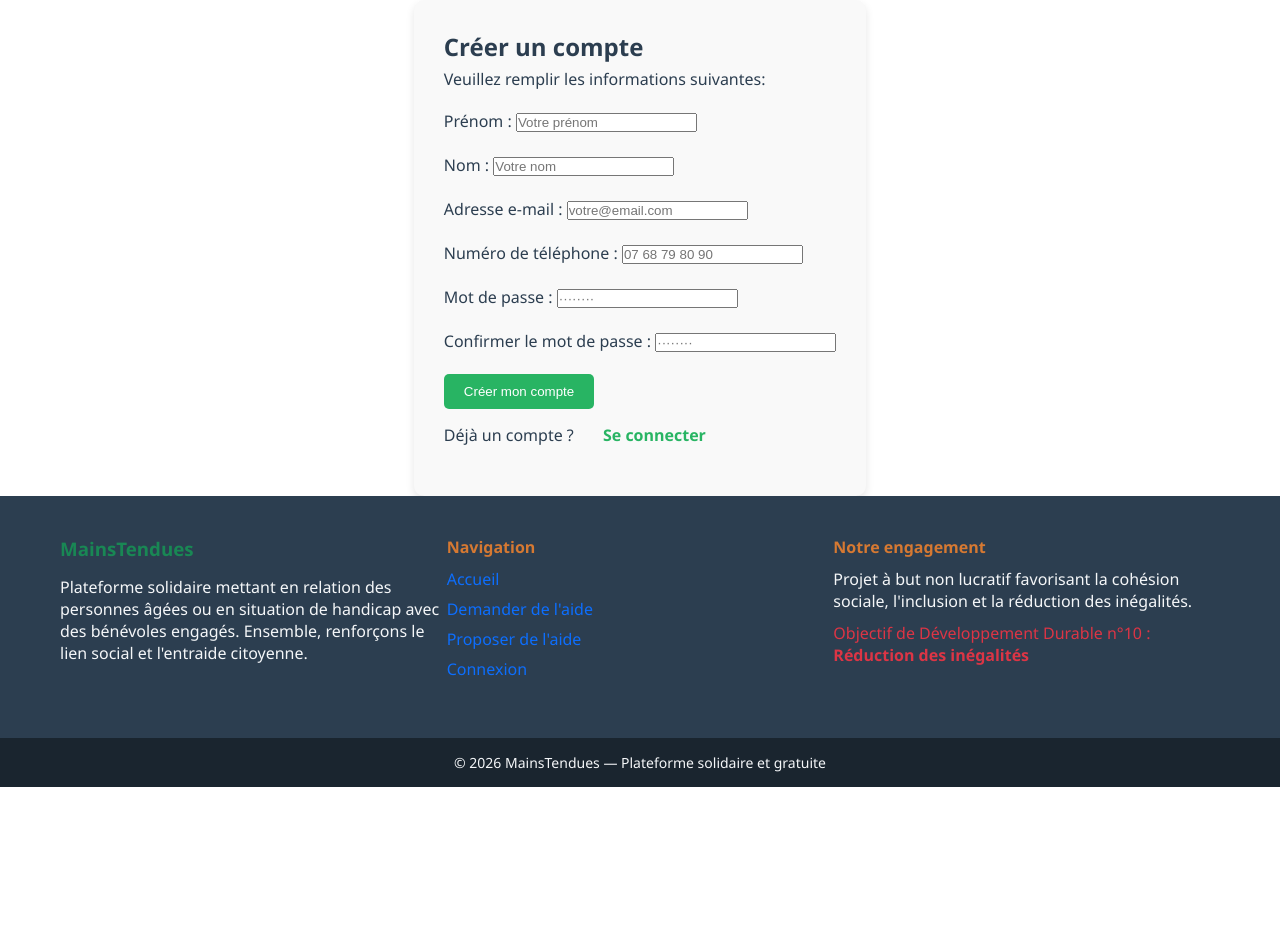
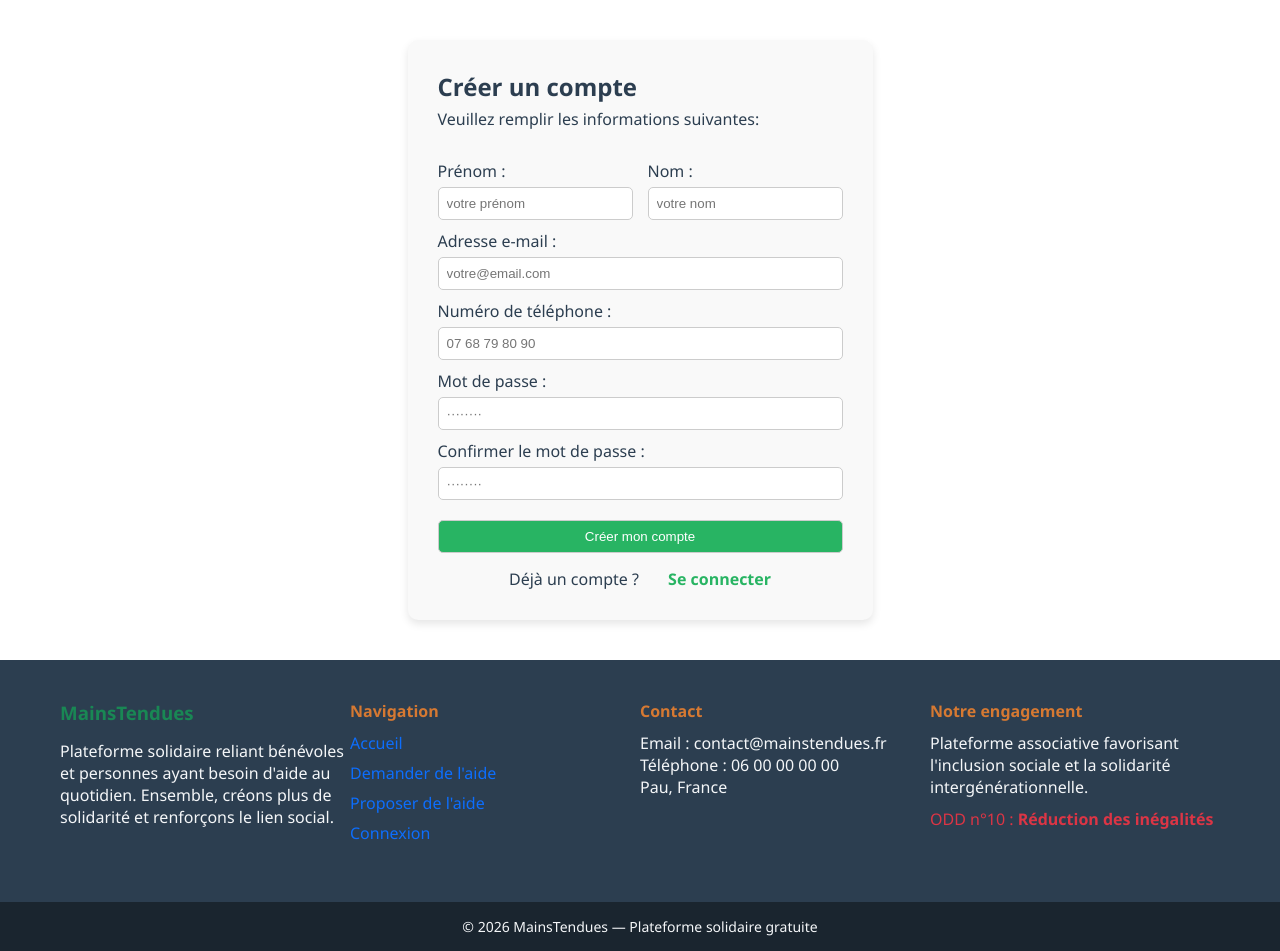
Before and after one commit to nocito-streaming/SAE-MainsTendues, a PHP site: page /index.php?page=signUp in a window 1280 px wide. Shown: the part 90-1041 px from the top of the page. Before the commit the page ends 877 px from the top, so only its background shows below. Run offline with PHP 8.4, Linux system fonts and the light colour scheme.

Commit message:
SignUp v2
Ajout et modification du css lié à la page de configuration de compte

```diff
--- a/assets/css/signUp.css
+++ b/assets/css/signUp.css
@@ -1,9 +1,8 @@
 main {
     display: flex;
-    align-items: center;
     justify-content: center;
-    height: 100vh;
     background-color: #ffffff;
+    padding: 40px 0;
 }
 
 .signup-form {
@@ -15,9 +14,46 @@ main {
     box-shadow: 0 4px 8px rgba(0, 0, 0, 0.1);
 }
 
+.signup-form form {
+    display: flex;
+    flex-direction: column;
+}
+
+.row {
+    display: flex;
+    gap: 15px;
+}
+
+.field {
+    display: flex;
+    flex-direction: column;
+    flex: 1;
+}
+
+.field input {
+    padding: 8px;
+    border-radius: 5px;
+    border: 1px solid #ccc;
+}
+
+.signup-form label {
+    margin-top: 10px;
+    margin-bottom: 5px;
+}
+
+.signup-form input {
+    padding: 8px;
+    border-radius: 5px;
+    border: 1px solid #ccc;
+    width: 100%;
+    box-sizing: border-box;
+}
+
 .btn {
+    margin-top: 20px;
     background-color: #28B463;
     color: white;
+    width: 100%;
     padding: 10px 20px;
     border: none;
     justify-content: center;
@@ -32,15 +68,18 @@ main {
 }
 
 
-.signup-form p {
+.signup-form p:first-of-type {
     align-self: flex-start;
     margin-bottom: 20px;
     color: #2c3e50;
 }
 
 .login-link {
+    text-align: center;
     margin-top: 15px;
     color: #2c3e50;
+    align-self: center;
+    text-align: center;
 }
 
 .login-link a {
@@ -48,3 +87,9 @@ main {
     text-decoration: none;
     font-weight: bold;
 }
+
+input:focus {
+    outline: none;
+    border-color: #28B463;
+    box-shadow: 0 0 5px rgba(40, 180, 99, 0.5);
+}
--- a/src/commons/footer.php
+++ b/src/commons/footer.php
@@ -10,17 +10,15 @@
         <footer class="main-footer">
             <div class="footer-container">
 
-                <!-- Présentation -->
                 <div class="footer-about">
                     <h3>MainsTendues</h3>
                     <p>
-                        Plateforme solidaire mettant en relation des personnes âgées
-                        ou en situation de handicap avec des bénévoles engagés.
-                        Ensemble, renforçons le lien social et l'entraide citoyenne.
+                        Plateforme solidaire reliant bénévoles et personnes ayant besoin
+                        d'aide au quotidien. Ensemble, créons plus de solidarité et
+                        renforçons le lien social.
                     </p>
                 </div>
 
-                <!-- Navigation -->
                 <div class="footer-links">
                     <h4>Navigation</h4>
                     <ul>
@@ -31,24 +29,28 @@
                     </ul>
                 </div>
 
-                <!-- Engagement -->
+                <div class="footer-contact">
+                    <h4>Contact</h4>
+                    <p>Email : contact@mainstendues.fr</p>
+                    <p>Téléphone : 06 00 00 00 00</p>
+                    <p>Pau, France</p>
+                </div>
+
                 <div class="footer-engagement">
                     <h4>Notre engagement</h4>
                     <p>
-                        Projet à but non lucratif favorisant la cohésion sociale,
-                        l'inclusion et la réduction des inégalités.
+                        Plateforme associative favorisant l'inclusion sociale
+                        et la solidarité intergénérationnelle.
                     </p>
                     <p class="odd">
-                        Objectif de Développement Durable n°10 :
-                        <strong>Réduction des inégalités</strong>
+                        ODD n°10 : <strong>Réduction des inégalités</strong>
                     </p>
                 </div>
 
             </div>
 
-            <!-- Bas de footer -->
             <div class="footer-bottom">
-                <p>© 2026 MainsTendues — Plateforme solidaire et gratuite</p>
+                <p>© 2026 MainsTendues — Plateforme solidaire gratuite</p>
             </div>
         </footer>
     </body>
--- a/src/pages/signUp.php
+++ b/src/pages/signUp.php
@@ -10,20 +10,27 @@
         <main>
             <nav class="signup-form">
                 <h2>Créer un compte</h2>
-                <p>Veuillez remplir les informations suivantes:</p>
+                <p class="form-description">Veuillez remplir les informations suivantes:</p>
                 <form action="index.php?page=signUp" method="post">
-                    <label for="name">Prénom :</label>
-                    <input type="text" id="name" name="name" required placeholder="Votre prénom"><br><br>
-                    <label for="surname">Nom :</label>
-                    <input type="text" id="surname" name="surname" required placeholder="Votre nom"><br><br>
+                    <div class="row">
+                        <div class="field">
+                            <label for="name">Prénom :</label>
+                            <input type="text" id="name" name="name" required placeholder="votre prénom">
+                        </div>
+
+                        <div class="field">
+                            <label for="surname">Nom :</label>
+                            <input type="text" id="surname" name="surname" required placeholder="votre nom">
+                        </div>
+                    </div>
                     <label for="email">Adresse e-mail :</label>
-                    <input type="email" id="email" name="email" required placeholder="votre@email.com"><br><br>
+                    <input type="email" id="email" name="email" required placeholder="votre@email.com">
                     <label for="tel">Numéro de téléphone :</label>
-                    <input type="tel" id="tel" name="tel" required placeholder="07 68 79 80 90"><br><br>
+                    <input type="tel" id="tel" name="tel" required placeholder="07 68 79 80 90">
                     <label for="password">Mot de passe :</label>
-                    <input type="password" id="password" name="password" required placeholder="········"><br><br>
+                    <input type="password" id="password" name="password" required placeholder="········">
                     <label for="confirm">Confirmer le mot de passe :</label>
-                    <input type="password" id="confirm" name="confirm" required placeholder="········"><br><br>
+                    <input type="password" id="confirm" name="confirm" required placeholder="········">
                     <input type="submit" class="btn" value="Créer mon compte">
                 </form>
                 <p class="login-link">Déjà un compte ? <a href="index.php?page=login">Se connecter</a></p>
```
